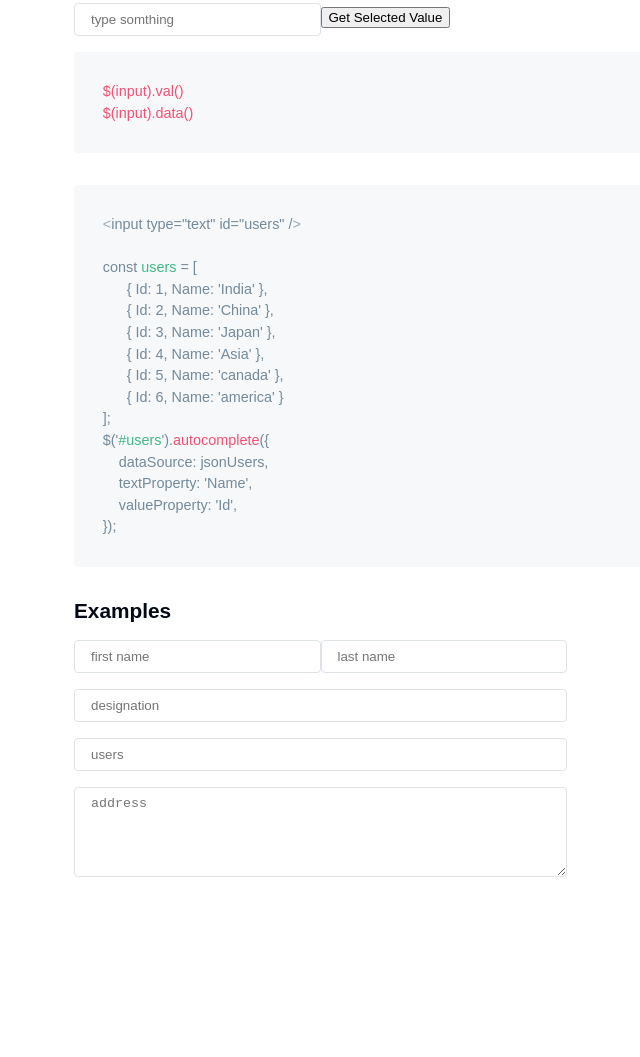
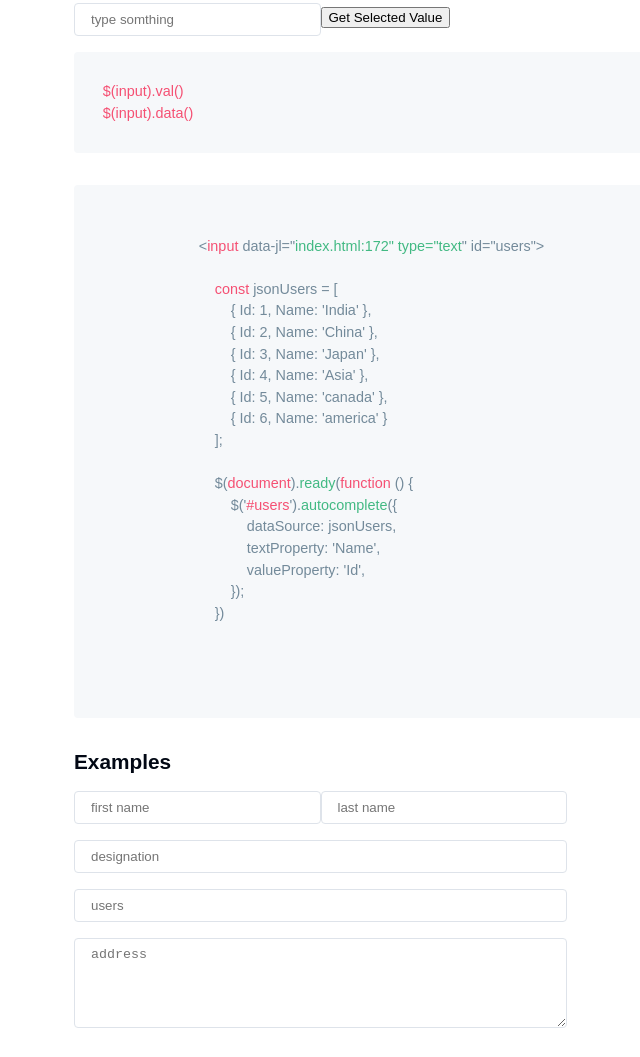
Before and after one commit to saravanajd/autocomplete, a plain HTML site: page index.html in a window 1280 px wide. Shown: the part 826-1883 px from the top of the page, without its empty margins (188-828 px from the left). Before the commit the page ends 1761 px from the top, so only its background shows below. Drawn offline with Linux system fonts and the light colour scheme.

Commit message:
stylehint changes

```diff
--- a/index.html
+++ b/index.html
@@ -1,6 +1,5 @@
 <!DOCTYPE html>
 <html lang="en">
-
   <head>
     <meta charset="UTF-8" />
     <meta name="viewport" content="width=device-width, initial-scale=1.0" />
@@ -13,7 +12,6 @@
 
     <link rel="stylesheet" href="autocomplete.css" />
     <script src="autocomplete.js"></script>
-
   </head>
 
   <body>
@@ -23,18 +21,23 @@
           <div class="menu-toggle">
             <svg viewBox="0 0 512 512">
               <path
-                            d="M64 384h384v-42.666H64V384zm0-106.666h384v-42.667H64v42.667zM64 128v42.665h384V128H64z">
-                        </path>
+                d="M64 384h384v-42.666H64V384zm0-106.666h384v-42.667H64v42.667zM64 128v42.665h384V128H64z"
+              ></path>
             </svg>
           </div>
           <div class="logo">Autocomplete Plugin</div>
           <nav class="util-nav">
-                    <a class="icon-13 github" href="https://github.com/saravanajd" target="_blank" title="GitHub"
-                        preserveaspectratio="xMidYMid meet">
+            <a
+              class="icon-13 github"
+              href="https://github.com/saravanajd"
+              target="_blank"
+              title="GitHub"
+              preserveaspectratio="xMidYMid meet"
+            >
               <svg viewBox="0 0 512 512">
                 <path
-                                d="M256 70.7c-102.6 0-185.9 83.2-185.9 185.9 0 82.1 53.3 151.8 127.1 176.4 9.3 1.7 12.3-4 12.3-8.9V389.4c-51.7 11.3-62.5-21.9-62.5-21.9 -8.4-21.5-20.6-27.2-20.6-27.2 -16.9-11.5 1.3-11.3 1.3-11.3 18.7 1.3 28.5 19.2 28.5 19.2 16.6 28.4 43.5 20.2 54.1 15.4 1.7-12 6.5-20.2 11.8-24.9 -41.3-4.7-84.7-20.6-84.7-91.9 0-20.3 7.3-36.9 19.2-49.9 -1.9-4.7-8.3-23.6 1.8-49.2 0 0 15.6-5 51.1 19.1 14.8-4.1 30.7-6.2 46.5-6.3 15.8 0.1 31.7 2.1 46.6 6.3 35.5-24 51.1-19.1 51.1-19.1 10.1 25.6 3.8 44.5 1.8 49.2 11.9 13 19.1 29.6 19.1 49.9 0 71.4-43.5 87.1-84.9 91.7 6.7 5.8 12.8 17.1 12.8 34.4 0 24.9 0 44.9 0 51 0 4.9 3 10.7 12.4 8.9 73.8-24.6 127-94.3 127-176.4C441.9 153.9 358.6 70.7 256 70.7z">
-                            </path>
+                  d="M256 70.7c-102.6 0-185.9 83.2-185.9 185.9 0 82.1 53.3 151.8 127.1 176.4 9.3 1.7 12.3-4 12.3-8.9V389.4c-51.7 11.3-62.5-21.9-62.5-21.9 -8.4-21.5-20.6-27.2-20.6-27.2 -16.9-11.5 1.3-11.3 1.3-11.3 18.7 1.3 28.5 19.2 28.5 19.2 16.6 28.4 43.5 20.2 54.1 15.4 1.7-12 6.5-20.2 11.8-24.9 -41.3-4.7-84.7-20.6-84.7-91.9 0-20.3 7.3-36.9 19.2-49.9 -1.9-4.7-8.3-23.6 1.8-49.2 0 0 15.6-5 51.1 19.1 14.8-4.1 30.7-6.2 46.5-6.3 15.8 0.1 31.7 2.1 46.6 6.3 35.5-24 51.1-19.1 51.1-19.1 10.1 25.6 3.8 44.5 1.8 49.2 11.9 13 19.1 29.6 19.1 49.9 0 71.4-43.5 87.1-84.9 91.7 6.7 5.8 12.8 17.1 12.8 34.4 0 24.9 0 44.9 0 51 0 4.9 3 10.7 12.4 8.9 73.8-24.6 127-94.3 127-176.4C441.9 153.9 358.6 70.7 256 70.7z"
+                ></path>
               </svg>
             </a>
           </nav>
@@ -51,11 +54,11 @@
                 <header class="nav-header">Introduction</header>
                 <ul class="nav-sub">
                   <li><a href="#">What is autocomplete</a></li>
-                                <li> <a href="#usage">Installation</a> </li>
-                                <li> <a href="#usage">Basic Usage</a> </li>
-                                <li> <a href="#usage">Options</a> </li>
-                                <li> <a href="#usage">API methods</a> </li>
-                                <li> <a href="#usage">Events</a> </li>
+                  <li><a href="#usage">Installation</a></li>
+                  <li><a href="#usage">Basic Usage</a></li>
+                  <li><a href="#usage">Options</a></li>
+                  <li><a href="#usage">API methods</a></li>
+                  <li><a href="#usage">Events</a></li>
                 </ul>
               </section>
             </li>
@@ -70,20 +73,20 @@
               <strong class="nav-header" style="padding: 0px">Contents</strong>
               <nav>
                 <ul class="">
-                                <li> <a href="#usage">Installation</a> </li>
-                                <li> <a href="#usage">Basic Usage</a> </li>
-                                <li> <a href="#usage">Options</a> </li>
-                                <li> <a href="#usage">API methods</a> </li>
-                                <li> <a href="#usage">Events</a> </li>
+                  <li><a href="#usage">Installation</a></li>
+                  <li><a href="#usage">Basic Usage</a></li>
+                  <li><a href="#usage">Options</a></li>
+                  <li><a href="#usage">API methods</a></li>
+                  <li><a href="#usage">Events</a></li>
                 </ul>
               </nav>
               <section>
                 <p class="intro">
-                                A lightweight, flexible, fast jQuery autocomplete/typehead plugin which automatically
-                                suggests matching
-                                items while typing keywords(search items) in a text field. This plugin enables your
-                                users to quickly
-                                filter, find and select items from huge lists such as user list, country list, search
+                  A lightweight, flexible, fast jQuery autocomplete/typehead
+                  plugin which automatically suggests matching items while
+                  typing keywords(search items) in a text field. This plugin
+                  enables your users to quickly filter, find and select items
+                  from huge lists such as user list, country list, search
                   results and more.
                 </p>
               </section>
@@ -91,77 +94,101 @@
             <section>
               <h3>Installation</h3>
               <p class="intro">
-                            Include the JavaScript <span>autocomplete.js</span> and Stylesheet
-                            <span>autcomplete.css</span> on the
-                            webpage
+                Include the JavaScript <span>autocomplete.js</span> and
+                Stylesheet <span>autcomplete.css</span> on the webpage
               </p>
               <div class="pre">
                 <div class="code">
-                                <span class="token punctuation">&lt;</span><span class="token keyword">link
-                                </span>rel<span class="token operator">=</span><span
-                                    class="token punctuation">'</span><span class="token string">stylesheet</span><span
-                                    class="token punctuation">'</span> href<span class="token operator">=</span><span
-                                    class="token punctuation">'</span><span
-                                    class="token string">autocomplete.css</span><span class="token punctuation">'
-                                    /&gt;</span>
-                                <br>
-                                <span class="token punctuation">&lt;</span><span class="token keyword">script</span>
-                                src<span class="token operator">=</span> <span class="token punctuation">'</span><span
-                                    class="token string">autocomplete.js</span> <span class="token punctuation">'
-                                    &gt;</span><span class="token operator">&lt;/</span><span
-                                    class="token keyword">script</span><span class="token punctuation">&gt;</span>
+                  <span class="token punctuation">&lt;</span
+                  ><span class="token keyword">link </span>rel<span
+                    class="token operator"
+                    >=</span
+                  ><span class="token punctuation">'</span
+                  ><span class="token string">stylesheet</span
+                  ><span class="token punctuation">'</span> href<span
+                    class="token operator"
+                    >=</span
+                  ><span class="token punctuation">'</span
+                  ><span class="token string">autocomplete.css</span
+                  ><span class="token punctuation">' /&gt;</span>
+                  <br />
+                  <span class="token punctuation">&lt;</span
+                  ><span class="token keyword">script</span> src<span
+                    class="token operator"
+                    >=</span
+                  >
+                  <span class="token punctuation">'</span
+                  ><span class="token string">autocomplete.js</span>
+                  <span class="token punctuation">' &gt;</span
+                  ><span class="token operator">&lt;/</span
+                  ><span class="token keyword">script</span
+                  ><span class="token punctuation">&gt;</span>
                 </div>
               </div>
             </section>
             <section>
               <h3>Basic Usage</h3>
               <p class="intro">
-                            Autocomplete accespts the options from an object of key/value pair and can be assigned by
-                            call a function
+                Autocomplete accespts the options from an object of key/value
+                pair and can be assigned by call a function
                 <span>autocomplete</span> on a input field.
               </p>
               <strong>Examples</strong>
               <div class="row">
                 <div class="col-3 form-group">
-                                <input type="text" class="autocomplete form-control" placeholder="type somthing"
-                                    name="users" id="users" />
+                  <input
+                    type="text"
+                    class="autocomplete form-control"
+                    placeholder="type somthing"
+                    name="users"
+                    id="users"
+                  />
                 </div>
                 <div class="col-3 form-group">
-                                <button type="button" class="btn" onclick="GetSelectedValue(this)">Get Selected
-                                    Value</button>
+                  <button
+                    type="button"
+                    class="btn"
+                    onclick="GetSelectedValue(this)"
+                  >
+                    Get Selected Value
+                  </button>
                 </div>
               </div>
               <div class="pre">
                 <div class="code" id="View Sele">
-                                <span class="token keyword">$(input).val()
+                  <span class="token keyword"
+                    >$(input).val()
                     <label for="" id="inputVal"></label>
                   </span>
-                                <br>
-                                <span class="token keyword">$(input).data()
+                  <br />
+                  <span class="token keyword"
+                    >$(input).data()
                     <label for="" id="inputData"></label>
                   </span>
                 </div>
               </div>
-                        <div class="pre">
-                            <div class="code" id="basicUsage">
-                                <span class="token punctuation">&lt;</span>input type="text" id="users" /<span
-                                    class="token punctuation">&gt;</span> <br><br>
-                                const <span class="token string">users</span> = [<br>
-                                &nbsp;&nbsp;&nbsp;&nbsp;&nbsp;&nbsp;{ Id: 1, Name: 'India' },<br>
-                                &nbsp;&nbsp;&nbsp;&nbsp;&nbsp;&nbsp;{ Id: 2, Name: 'China' },<br>
-                                &nbsp;&nbsp;&nbsp;&nbsp;&nbsp;&nbsp;{ Id: 3, Name: 'Japan' },<br>
-                                &nbsp;&nbsp;&nbsp;&nbsp;&nbsp;&nbsp;{ Id: 4, Name: 'Asia' },<br>
-                                &nbsp;&nbsp;&nbsp;&nbsp;&nbsp;&nbsp;{ Id: 5, Name: 'canada' },<br>
-                                &nbsp;&nbsp;&nbsp;&nbsp;&nbsp;&nbsp;{ Id: 6, Name: 'america' }<br>
-                                ];<br>
-                                $('<span class="token string">#users</span>').<span
-                                    class="token keyword">autocomplete</span>({<br>
-                                &nbsp;&nbsp;&nbsp;&nbsp;dataSource: jsonUsers, <br>
-                                &nbsp;&nbsp;&nbsp;&nbsp;textProperty: 'Name', <br>
-                                &nbsp;&nbsp;&nbsp;&nbsp;valueProperty: 'Id', <br>
+              <pre class="pre">
+                <code class="code" id="basicUsage">
+                        <input type="text" id="users" />
+
+                            const jsonUsers = [
+                                { Id: 1, Name: 'India' },
+                                { Id: 2, Name: 'China' },
+                                { Id: 3, Name: 'Japan' },
+                                { Id: 4, Name: 'Asia' },
+                                { Id: 5, Name: 'canada' },
+                                { Id: 6, Name: 'america' }
+                            ];
+
+                            $(document).ready(function () {
+                                $('#users').autocomplete({
+                                    dataSource: jsonUsers,
+                                    textProperty: 'Name',
+                                    valueProperty: 'Id',
                                 });
-                            </div>
-                        </div>
+                            })
+                </code>
+              </pre>
             </section>
             <section>
               <h3>Examples</h3>
@@ -169,23 +196,38 @@
                 <div class="col-6">
                   <div class="row">
                     <div class="col-6 form-group">
-                                        <input type="text" class="form-control" placeholder="first name"
-                                            name="first name" id="txtFirstName" />
+                      <input
+                        type="text"
+                        class="form-control"
+                        placeholder="first name"
+                        name="first name"
+                        id="txtFirstName"
+                      />
                     </div>
                     <div class="col-6 form-group">
-                                        <input type="text" class="form-control" placeholder="last name" name="last name"
-                                            id="txtLastName" />
+                      <input
+                        type="text"
+                        class="form-control"
+                        placeholder="last name"
+                        name="last name"
+                        id="txtLastName"
+                      />
                     </div>
                     <div class="col-12 form-group">
                       <div class="autocomplete">
-                                            <input type="text" class="form-control" placeholder="designation"
-                                                name="designation" id="txtDesignation" />
+                        <input
+                          type="text"
+                          class="form-control"
+                          placeholder="designation"
+                          name="designation"
+                          id="txtDesignation"
+                        />
                         <ul class="autocomplete-list">
                           <li>Software Developer</li>
                           <li>
-                                                    Business analysis test for long description if some text size is
-                                                    longer. then test it with
-                                                    this line and i think this line is long enough to make more then
+                            Business analysis test for long description if some
+                            text size is longer. then test it with this line and
+                            i think this line is long enough to make more then
                             three line.
                           </li>
                           <li>Business analysis</li>
@@ -198,12 +240,21 @@
                       </div>
                     </div>
                     <div class="col-12 form-group">
-                                        <input type="text" class="form-control" placeholder="users" name="users"
-                                            id="txtUsers" />
+                      <input
+                        type="text"
+                        class="form-control"
+                        placeholder="users"
+                        name="users"
+                        id="txtUsers"
+                      />
                     </div>
                     <div class="col-12 form-group">
-                                        <textarea class="form-control" placeholder="address" name="address"
-                                            id="txtAddress"></textarea>
+                      <textarea
+                        class="form-control"
+                        placeholder="address"
+                        name="address"
+                        id="txtAddress"
+                      ></textarea>
                     </div>
                   </div>
                 </div>
@@ -213,15 +264,16 @@
         </main>
       </div>
     </div>
-
+    <script src="stylehint.js"></script>
     <script>
-        document.querySelector('.menu-toggle').addEventListener('click', function () {
+      document
+        .querySelector('.menu-toggle')
+        .addEventListener('click', function() {
           const element = document.querySelector('body');
           const isMenuOpen = element.className.indexOf('menu-close') > -1;
           if (isMenuOpen) {
             element.classList.remove('menu-close');
-            }
-            else {
+          } else {
             element.classList.add('menu-close');
           }
         });
@@ -230,11 +282,13 @@
       for (let i = 0; i < 1000; i++) {
         const user = {
           id: i + 1,
-                Name: Math.random().toString(36).substring(7)
+          Name: Math.random()
+            .toString(36)
+            .substring(7)
         };
         usersList.push(user);
       }
-        usersList.push({ Id: 10001, Name: 'India' })
+      usersList.push({ Id: 10001, Name: 'India' });
       // const users = [
       //     { Id: 1, Name: 'India' },
       //     { Id: 2, Name: 'China' },
@@ -244,17 +298,17 @@
       //     { Id: 6, Name: 'america' }
       // ]
 
-        $(document).ready(function () {
+      $(document).ready(function() {
+        $('#basicUsage').stylehint();
         $('#users').autocomplete({
           dataSource: usersList,
           textProperty: 'Name',
-                valueProperty: 'Id',
+          valueProperty: 'Id'
           //defaultValue: '10001',
         });
       });
 
       function GetSelectedValue() {
-
         const $element = $('#users');
         const value = $element.val();
         const data = $('#users').data('autocomplete').data;
@@ -264,5 +318,4 @@
       }
     </script>
   </body>
-
 </html>
--- a/style.css
+++ b/style.css
@@ -411,6 +411,8 @@ main {
   line-height: 1.5;
   overflow: auto;
   background: #f6f8fa;
+  font-weight: 300;
+  font-family: sans-serif;
 }
 
 .pre {
@@ -418,10 +420,6 @@ main {
   display: block;
   margin-bottom: 2rem;
   padding: 2em;
-}
-
-.code {
-  font-weight: 500;
 }
 
 .token {
--- a/stylehint.js
+++ b/stylehint.js
@@ -1,3 +1,4 @@
+(function($) {
   const namespace = 'stylehint';
   const version = '1.0.0';
 
@@ -7,7 +8,7 @@ if (typeof jQuery === 'undefined') {
 
   const defaults = {
     theme: 'light',
-  langulage: ['js', 'html']
+    langulage: 'javascript'
   };
 
   const constants = {
@@ -68,18 +69,20 @@ const methods = {
     },
     getLangulage: function(name) {
       const langulage = langulages.filter(function(x) {
-      return (x.name = $.trim(name.toLowerCase()));
+        return (x.name === $.trim(name.toLowerCase()));
       });
-    return langulage ? langulage.parser : langulages[0].parser;
+      return langulage ? langulage[0].parser : langulages[0].parser;
     },
     safe_tags_replace: function(str) {
-    return str.replace(/[&<>]/g, replaceTag);
+      const $this = this;
+      return str.replace(/[&<>]/g, $this.replaceTag);
     }
   };
 
   const Stylehint = (function() {
     function Stylehint(el, options) {
       const $this = this;
+      $this.element = $(el);
       $this.options = $.extend({}, defaults, options);
       $this.data = null;
       $this.init();
@@ -91,29 +94,44 @@ const Stylehint = (function() {
        * @returns {null}
        */
       init: function() {
-      const $this = $(this);
-      const $html = $this.html();
+        const $this = this;
+        const $html = $this.element.html();
+        $this.htmlText = $this.safe_tags_replace($html);
+        $this.bind();
       },
-    load: function() {}
+      bind: function() {
+        const $this = this;
+        const options = $this.options;
+        const parser = $this.getLangulage(options.langulage);
+        console.log('stylehint-parser',parser);
+
+        const text = parser($this.htmlText);
+        $this.element.html(text);
+      }
     };
 
     return Stylehint;
   })();
 
   if ($.extend) {
-  $.extend(Stylehint.prototype, langulage, methods);
+    $.extend(Stylehint.prototype, langulages, methods);
   }
 
   if ($.fn) {
     $.fn.stylehint = function(options) {
       this.each(function(index, element) {
         const $element = $(element);
-      const data = $element.data(namespace);
+        let data = $element.data(namespace);
         if (!data) {
           $element.attr(constants.dataUID, `${namespace}-${index}`);
           data = new Stylehint(element, options);
           $element.data(namespace, data);
         }
       });
+
+      return this;
     };
+
+   $.fn.stylehint.constractor = Stylehint;
   }
+})(jQuery);
```
Also changed, not shown: home.html (+12 -21 lines), dummy.js (line endings or trailing spaces), highliter.js (added). Lines whose indentation alone changed are shown as unchanged.
